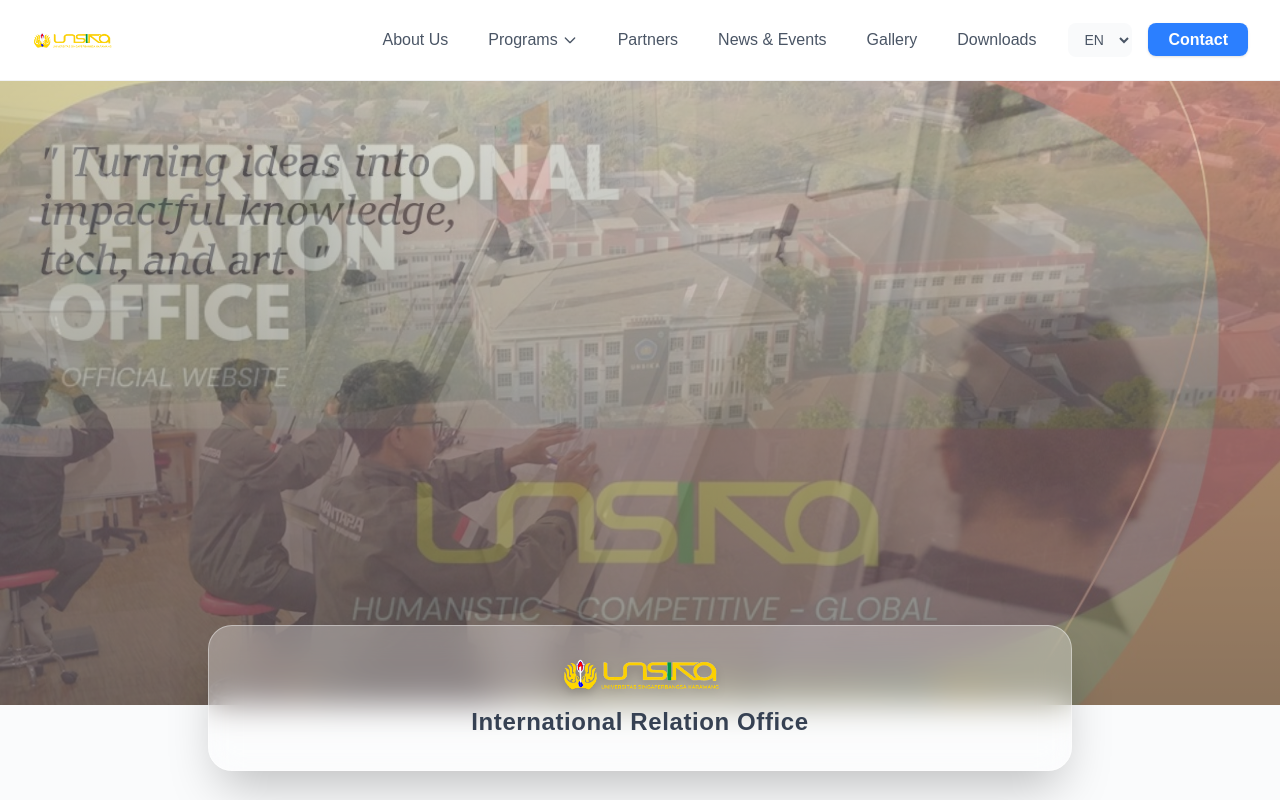
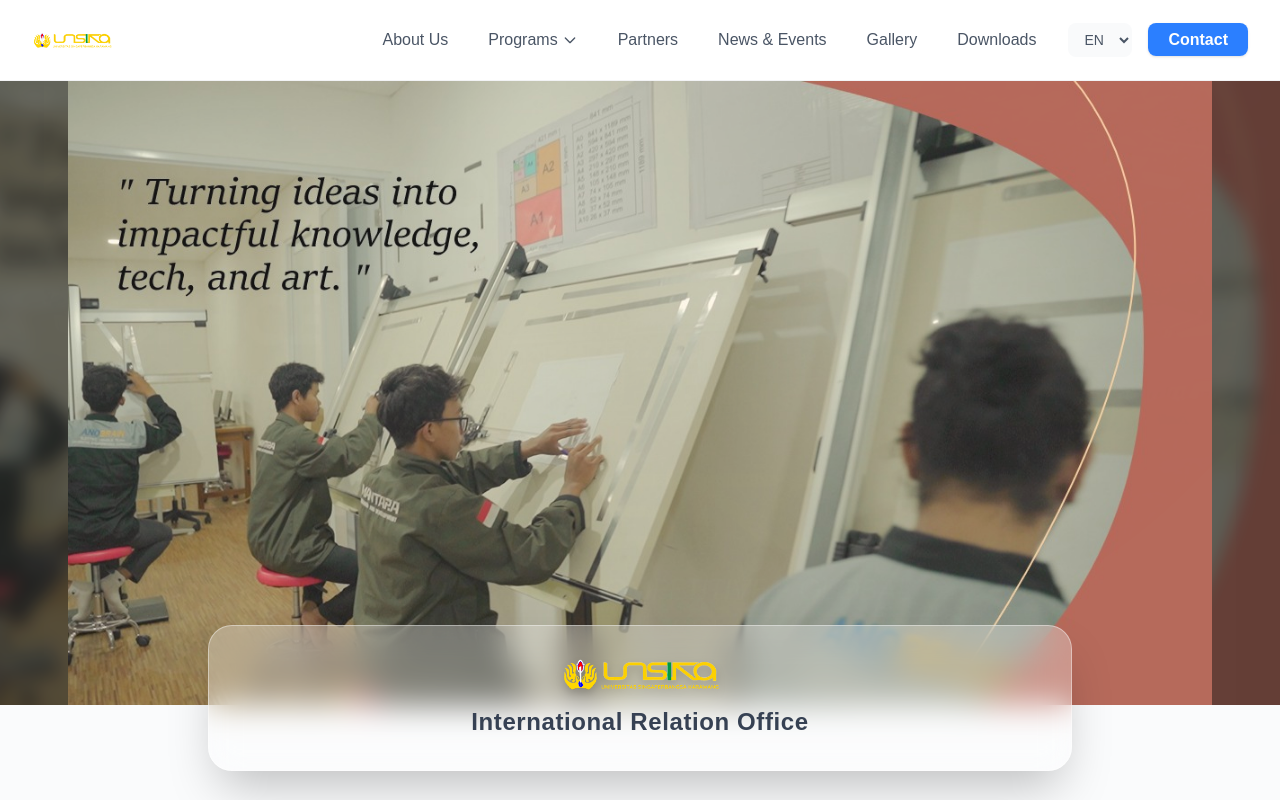
Before and after one commit to Aqeelbmh/iro_unsika, a Next.js app: page / in a window 1280 px wide. Shown: the top 800 px of the page. Built offline with nearby package versions, Linux system fonts and the light colour scheme.

Commit message:
Fix: hero image display with blurred background for all screen sizes

```diff
--- a/src/app/page.tsx
+++ b/src/app/page.tsx
@@ -50,20 +50,32 @@
         <AnimatePresence>
           <motion.div
             key={currentImage}
-            initial={{ opacity: 0, scale: 1.05 }}
-            animate={{ opacity: 1, scale: 1 }}
-            exit={{ opacity: 0, scale: 1.05 }}
-            transition={{ duration: 2.5, ease: 'easeInOut' }}
+            initial={{ opacity: 0 }}
+            animate={{ opacity: 1 }}
+            exit={{ opacity: 0 }}
+            transition={{ duration: 1.5, ease: 'easeInOut' }}
             className="absolute inset-0 z-0"
           >
+            {/* Blurred Background */}
+            <Image
+              src={backgroundImages[currentImage]}
+              alt=""
+              fill
+              className="object-cover"
+              style={{ filter: 'blur(8px)', transform: 'scale(1.1)' }}
+              priority={currentImage === 0}
+            />
+            {/* Overlay */}
+            <div className="absolute inset-0 bg-black/50 z-10" />
+
+            {/* Contained Foreground Image */}
             <Image
               src={backgroundImages[currentImage]}
               alt="UNSIKA Campus Background"
               fill
-              className="object-cover object-top sm:object-center"
+              className="object-contain z-20"
               priority={currentImage === 0}
             />
-            <div className="absolute inset-0 bg-gradient-to-t from-black/50 via-black/30 to-transparent z-10" /> {/* Enhanced overlay */}
           </motion.div>
         </AnimatePresence>
       </motion.section>
```
